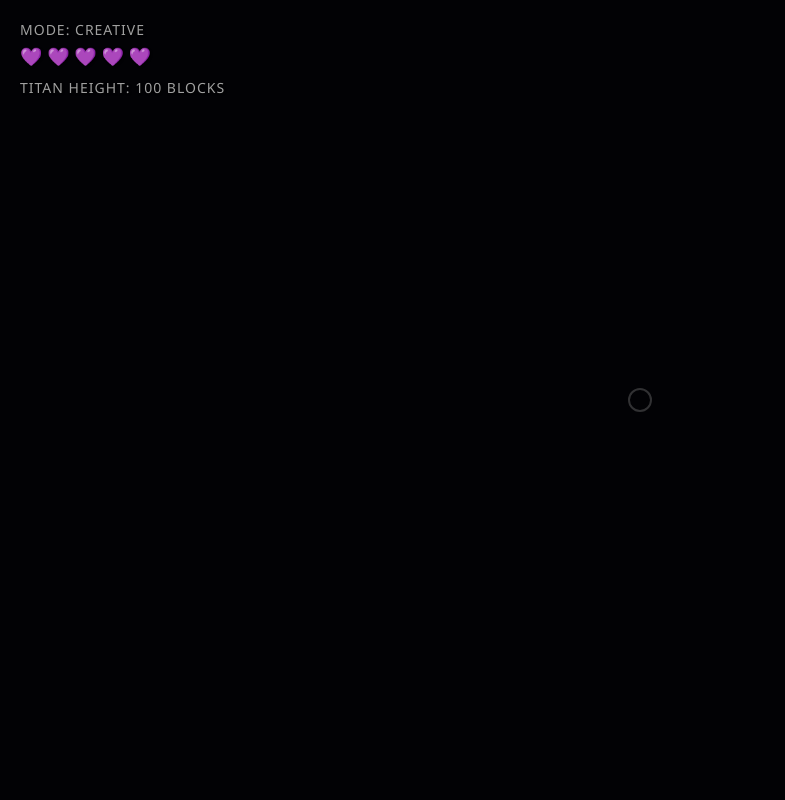
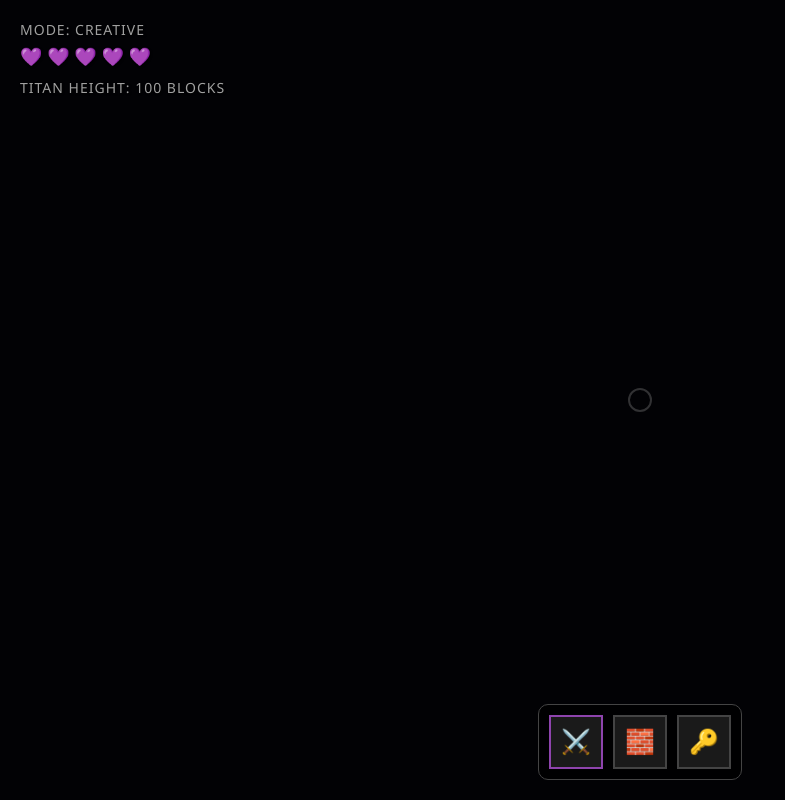
Before and after one commit to dandanwinwin/Titan-Engine-V1, a plain HTML site: page index.html in a window 1280 px wide. Shown: the whole page, without its empty margins (0-785 px from the left). Drawn offline with Linux system fonts and the light colour scheme.

Commit message:
Update index.html

```diff
--- a/index.html
+++ b/index.html
@@ -53,7 +53,12 @@
         }
     </style>
 </head>
-<body>
+<div id="hotbar" style="position: fixed; bottom: 20px; left: 50%; transform: translateX(-50%); display: flex; gap: 10px; background: rgba(0,0,0,0.7); padding: 10px; border-radius: 10px; border: 1px solid #444; pointer-events: auto;">
+    <div class="slot" id="slot0" style="width: 50px; height: 50px; border: 2px solid #8e44ad; background: #1a1a1a; display: flex; align-items: center; justify-content: center; font-size: 24px;">⚔️</div>
+    <div class="slot" id="slot1" style="width: 50px; height: 50px; border: 2px solid #444; background: #1a1a1a; display: flex; align-items: center; justify-content: center; font-size: 24px;">🧱</div>
+    <div class="slot" id="slot2" style="width: 50px; height: 50px; border: 2px solid #444; background: #1a1a1a; display: flex; align-items: center; justify-content: center; font-size: 24px;">🔑</div>
+</div>
+    <body>
 
     <div id="ui-container">
         <div class="stat-label">MODE: CREATIVE</div>
```
